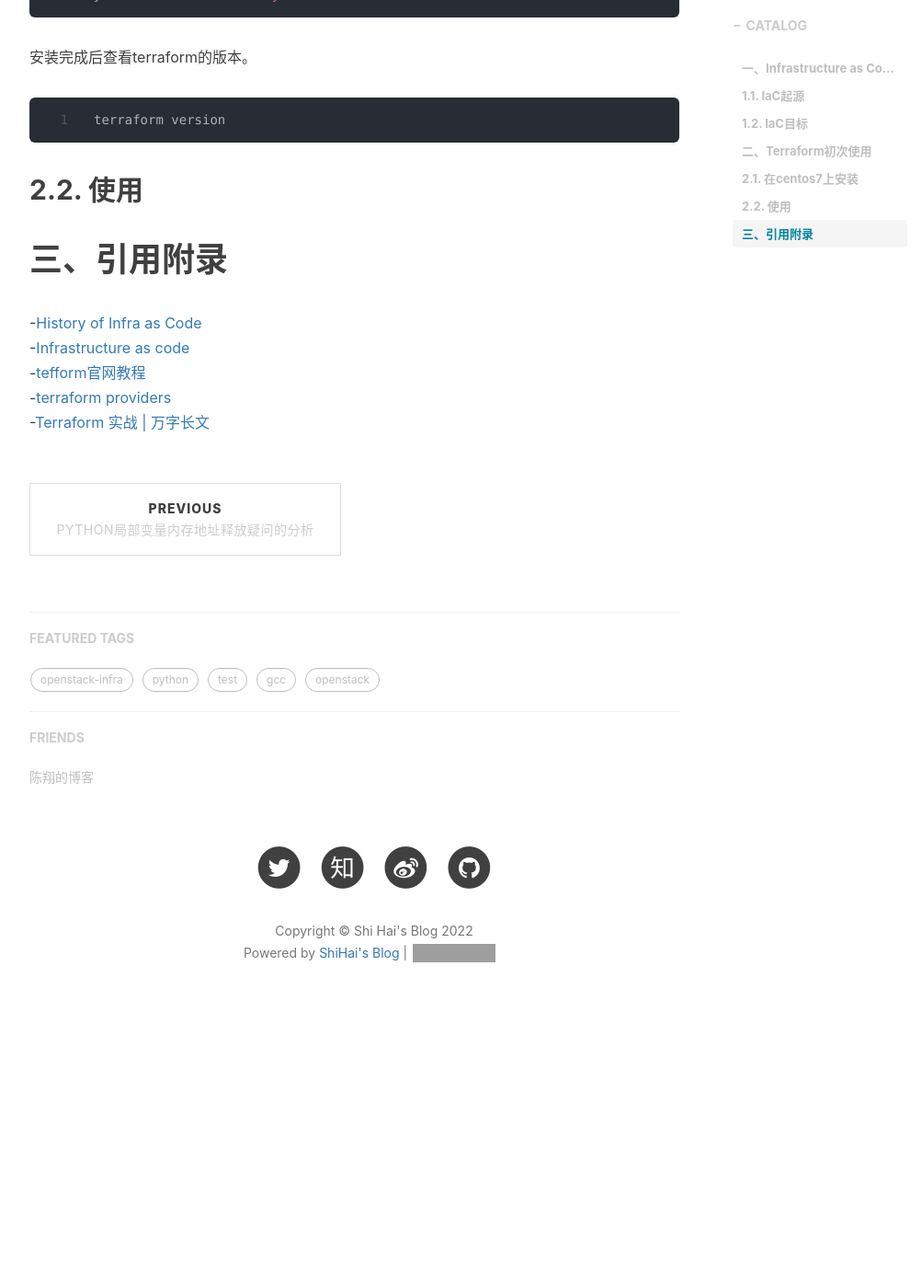
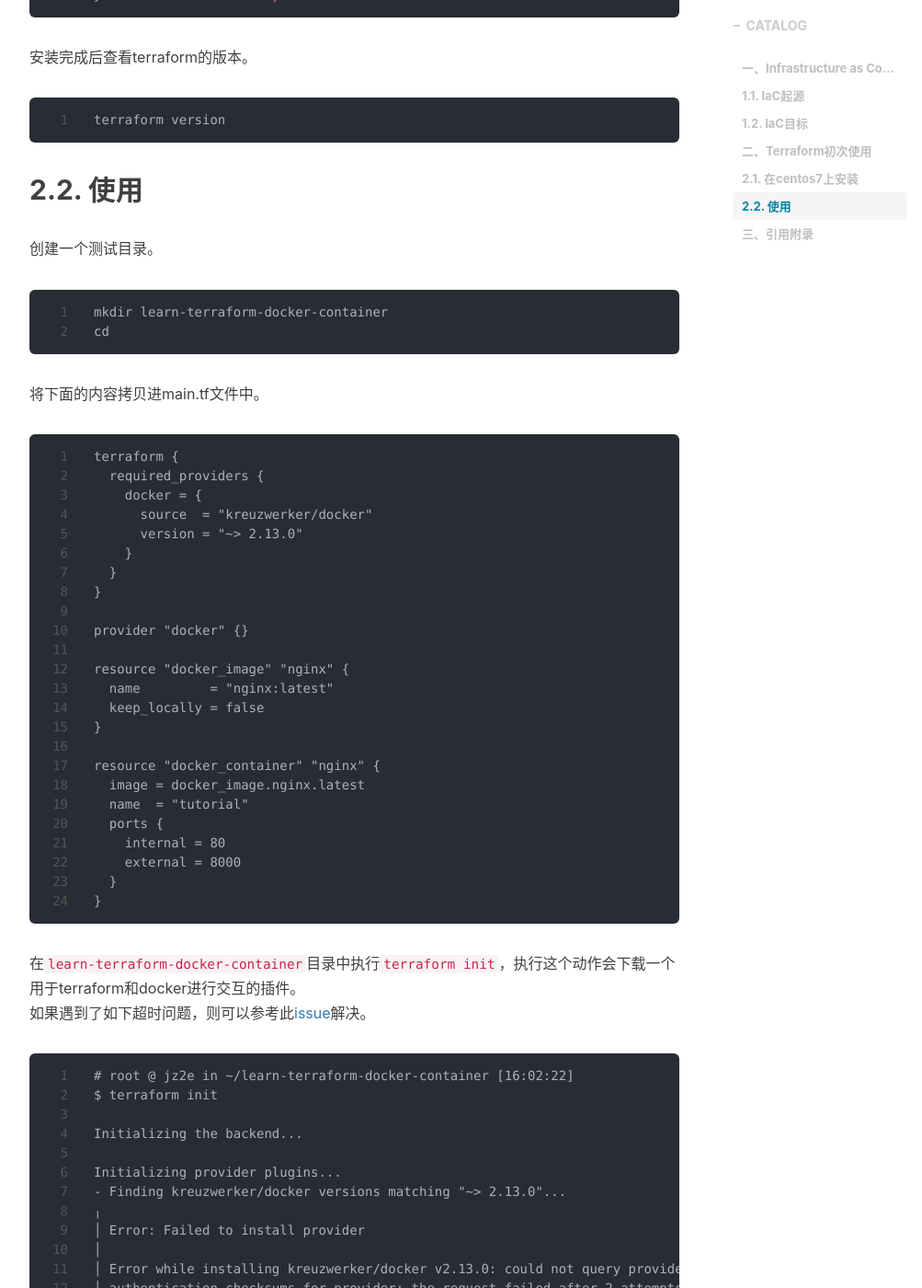
Before and after one commit to shihai1991/shihai1991.github.io, a Jekyll site: the page built from _posts/2022-06-10-Terraform初体验.md, in a window 1280 px wide and 1400 px high, scrolled down 1556 px. Shown: the whole window at 92% size, without its empty margins (233-1236 px from the left). Built offline with Jekyll 4.4.1, drawn with Linux system fonts in a browser that asks for light colours; nearby versions of some CDN libraries; comment, search, counter and statistics services are not loaded; before the commit the page ends 2696 px from its top, so only the background shows below that; some of the changed text lies outside the part shown; grey boxes are pictures that could not be loaded.

Commit message:
Update 2022-06-10-Terraform初体验.md

````diff
--- a/_posts/2022-06-10-Terraform初体验.md
+++ b/_posts/2022-06-10-Terraform初体验.md
@@ -39,6 +39,56 @@ terraform version
 ```
 
 ## 2.2. 使用
+创建一个测试目录。
+```
+mkdir learn-terraform-docker-container
+cd
+```
+将下面的内容拷贝进main.tf文件中。
+```
+terraform {
+  required_providers {
+    docker = {
+      source  = "kreuzwerker/docker"
+      version = "~> 2.13.0"
+    }
+  }
+}
+
+provider "docker" {}
+
+resource "docker_image" "nginx" {
+  name         = "nginx:latest"
+  keep_locally = false
+}
+
+resource "docker_container" "nginx" {
+  image = docker_image.nginx.latest
+  name  = "tutorial"
+  ports {
+    internal = 80
+    external = 8000
+  }
+}
+```
+在`learn-terraform-docker-container`目录中执行`terraform init`，执行这个动作会下载一个用于terraform和docker进行交互的插件。
+如果遇到了如下超时问题，则可以参考此[issue](https://github.com/hashicorp/terraform/issues/27742)解决。
+```
+# root @ jz2e in ~/learn-terraform-docker-container [16:02:22]
+$ terraform init
+
+Initializing the backend...
+
+Initializing provider plugins...
+- Finding kreuzwerker/docker versions matching "~> 2.13.0"...
+╷
+│ Error: Failed to install provider
+│
+│ Error while installing kreuzwerker/docker v2.13.0: could not query provider registry for registry.terraform.io/kreuzwerker/docker: failed to retrieve
+│ authentication checksums for provider: the request failed after 2 attempts, please try again later: Get
+│ "https://github.com/kreuzwerker/terraform-provider-docker/releases/download/v2.13.0/terraform-provider-docker_2.13.0_SHA256SUMS": net/http: request
+│ canceled while waiting for connection (Client.Timeout exceeded while awaiting headers)
+```
 
 # 三、引用附录
 -[History of Infra as Code](https://www.infoq.com/presentations/history-infra-as-code/)
````
